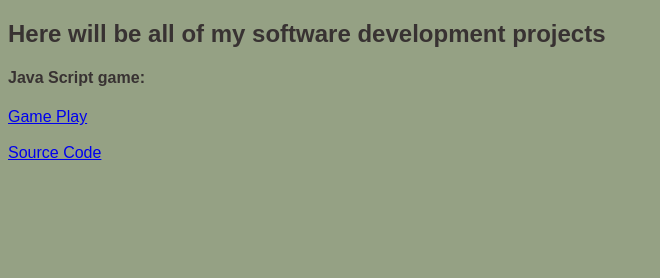
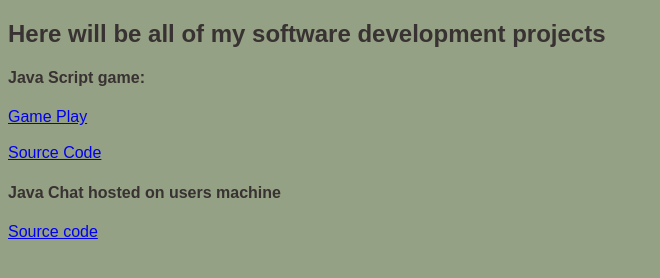
Before and after one commit to AdirTurgeman/My_Website, a plain HTML site: page Software-development.html in a window 1280 px wide. Shown: the whole page, without its empty margins (0-660 px from the left). Drawn offline with Linux system fonts and the light colour scheme.

Commit message:
added a project

```diff
--- a/Software-development.html
+++ b/Software-development.html
@@ -11,5 +11,8 @@
         </h4>
         <a href = "https://adirturgeman.github.io/Game-for-ofir/">Game Play</a><br><br>
         <a href = "https://github.com/AdirTurgeman/Game-for-ofir">Source Code</a>
+
+        <h4>Java Chat hosted on users machine</h4>
+        <a href = "https://github.com/AdirTurgeman/Chat-java.git">Source code</a>
     </body>
 </html>
```
